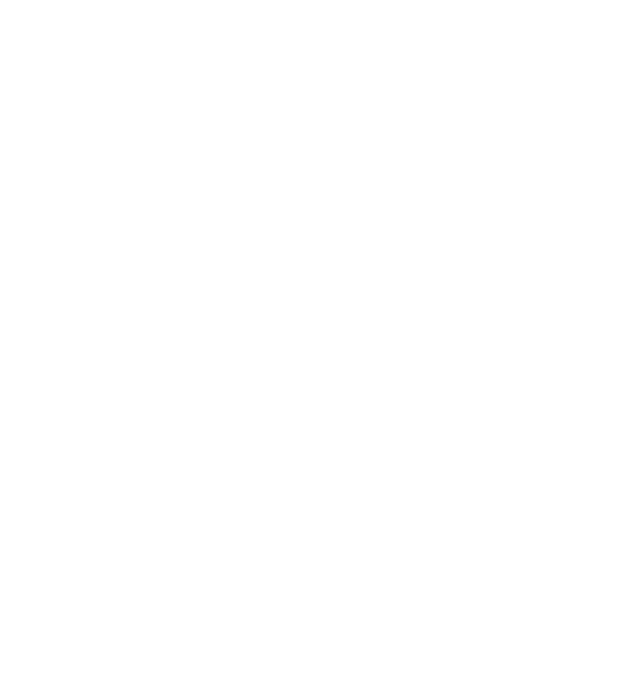
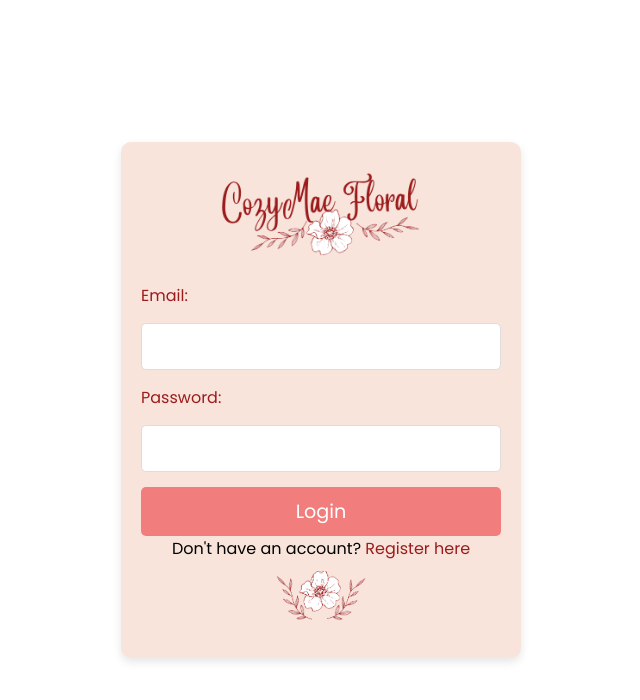
Before and after one commit to braydonlowe/startup, a React (Vite) app: page /login in a window 1280 px wide. Shown: the top 700 px of the page, without its empty margins (319-959 px from the left). Built offline with nearby package versions, Linux system fonts and the light colour scheme.

Commit message:
Login page updated

```diff
--- a/src/Pages/Components/Header/Header.jsx
+++ b/src/Pages/Components/Header/Header.jsx
@@ -42,7 +42,7 @@
                 <span class="image-alt">CozyMae Floral</span>
             </h1>
             <div class="auth-button">
-                <a href="Pages/login.html">Login/Register</a>
+                <NavLink to="/login">Login</NavLink>
             </div>
             <nav>
                 {navItems()}
--- /dev/null
+++ b/src/Pages/LoginRegister/Login/login.jsx
@@ -0,0 +1,41 @@
+import React from "react";
+import "../login_register.css";
+import "../../../CSS/shared.css";
+
+export const Login = () => {
+    return (
+      <div className="wrapper">
+        <main>
+          <div className="auth-container">
+            <div className="logo-top">
+              <a href="/">
+                <img
+                  src="../Pictures/CozyMae_FullLogo.png"
+                  alt="CozyMae Floral"
+                  width="200"
+                  height="84"
+                />
+              </a>
+            </div>
+            <form action="/login" method="POST">
+              <label htmlFor="email">Email:</label>
+              <input type="email" id="email" name="email" required />
+
+              <label htmlFor="password">Password:</label>
+              <input type="password" id="password" name="password" required />
+
+              <button type="submit">Login</button>
+            </form>
+            <p>
+              Don't have an account? <a href="/register">Register here</a>
+            </p>
+            <div className="logo-bottom">
+              <img src="../Pictures/CozyMae_LogoSubmark.png" width="90" height="50" alt="Submark" />
+            </div>
+          </div>
+        </main>
+      </div>
+    );
+  };
+
+export default Login;
--- a/src/app.jsx
+++ b/src/app.jsx
@@ -3,7 +3,7 @@
 import { Home } from './Pages/Home/home';
 import Dashboard from './Pages/Dashboard/dashboard';
 import Calendar from './Pages/Calendar/calendar';
-import Login from './Pages/LoginRegister/login_register';
+import Login from './Pages/LoginRegister/Login/login';
 import { Header } from './Pages/Components/Header/Header';
 
 
```
Also changed, not shown: src/Pages/LoginRegister/login_register.jsx (deleted, +0 -8 lines).
